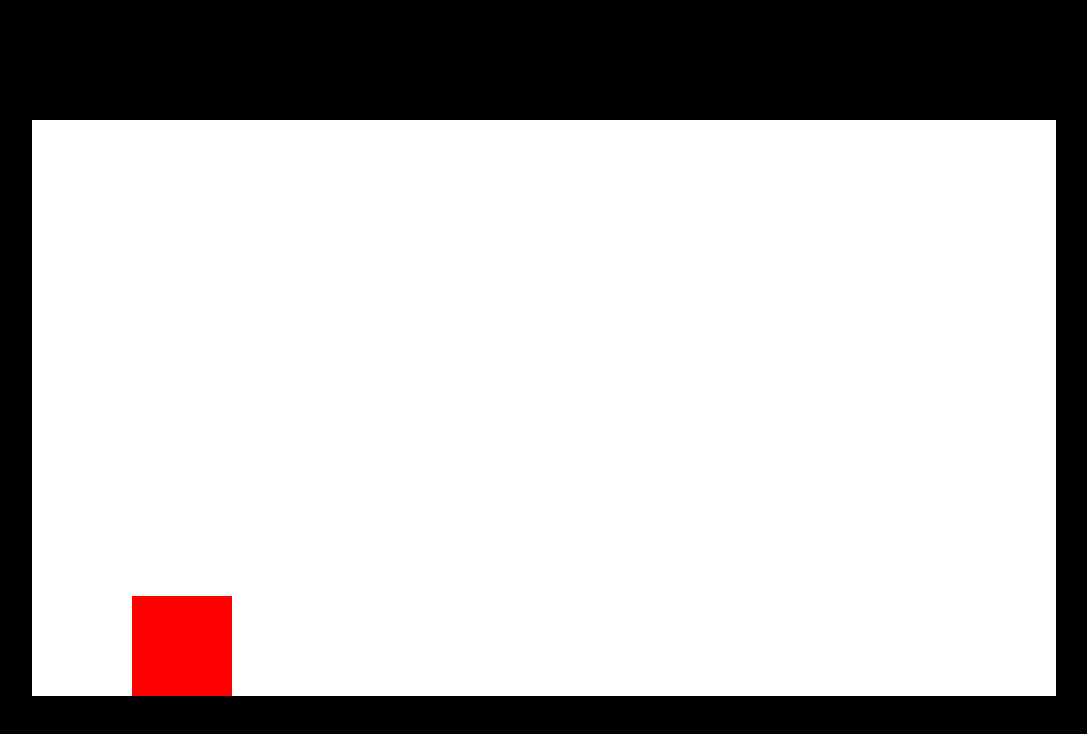
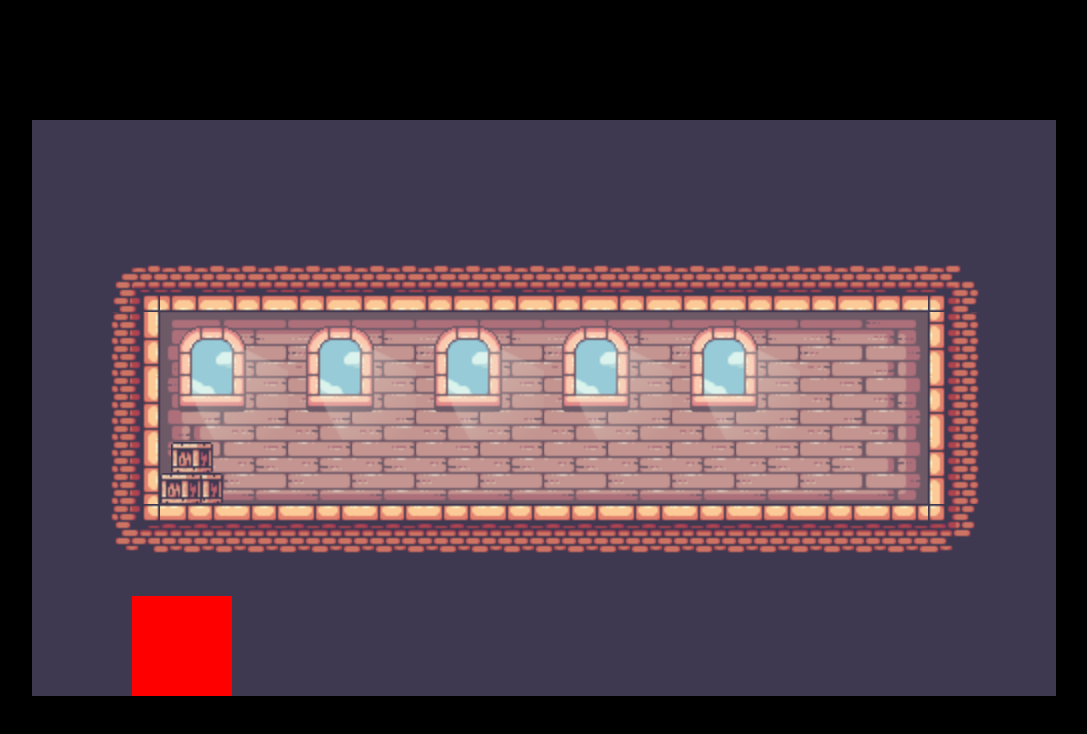
Before and after one commit to marekmiskowiec/kings-and-pigs, a plain HTML site: page index.html in a window 1280 px wide. Shown: the whole page, without its empty margins (96-1183 px from the left). Drawn offline with Linux system fonts and the light colour scheme.

Commit message:
add background sprite

```diff
--- a/index.html
+++ b/index.html
@@ -11,6 +11,7 @@
       <canvas></canvas>
     </div>
 
+    <script src="js/classes/Sprite.js"></script>
     <script src="js/classes/Player.js"></script>
     <script src="js/eventListeners.js"></script>
     <script src="index.js"></script>
--- a/index.js
+++ b/index.js
@@ -3,6 +3,14 @@ const c = canvas.getContext("2d");
 
 canvas.width = 64 * 16; // 1024
 canvas.height = 64 * 9; // 576
+
+const backgroundLevel1 = new Sprite({
+  position: {
+    x: 0,
+    y: 0,
+  },
+  imageSrc: "./img/backgroundLevel1.png",
+});
 
 const player = new Player();
 
@@ -20,8 +28,8 @@ const keys = {
 
 function animate() {
   window.requestAnimationFrame(animate);
-  c.fillStyle = "white";
-  c.fillRect(0, 0, canvas.width, canvas.height);
+
+  backgroundLevel1.draw();
 
   player.velocity.x = 0;
   if (keys.d.pressed) player.velocity.x = 5;
--- /dev/null
+++ b/js/classes/Sprite.js
@@ -0,0 +1,15 @@
+class Sprite {
+  constructor({ position, imageSrc }) {
+    this.position = position;
+    this.image = new Image();
+    this.image.onload = () => {
+      this.loaded = true;
+    };
+    this.image.src = imageSrc;
+    this.loader = false;
+  }
+  draw() {
+    if (!this.loaded) return;
+    c.drawImage(this.image, this.position.x, this.position.y);
+  }
+}
```
Also changed, not shown: img/backgroundLevel1.png (added).
